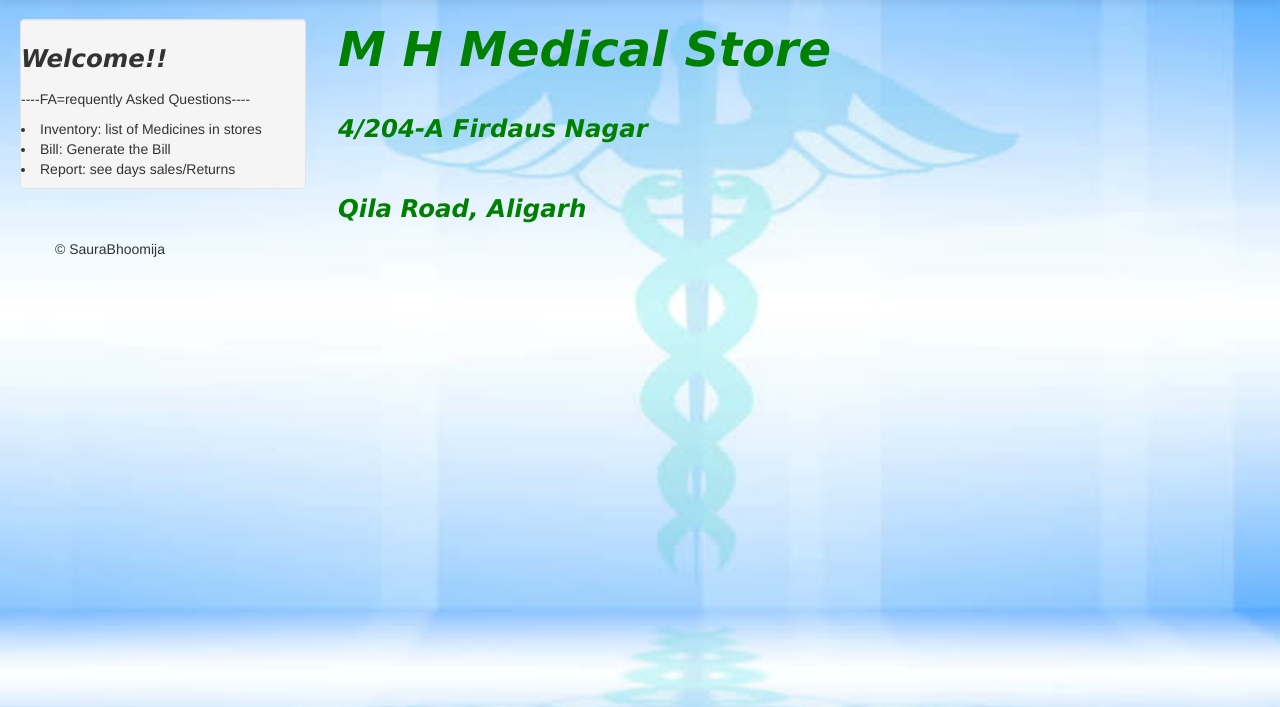
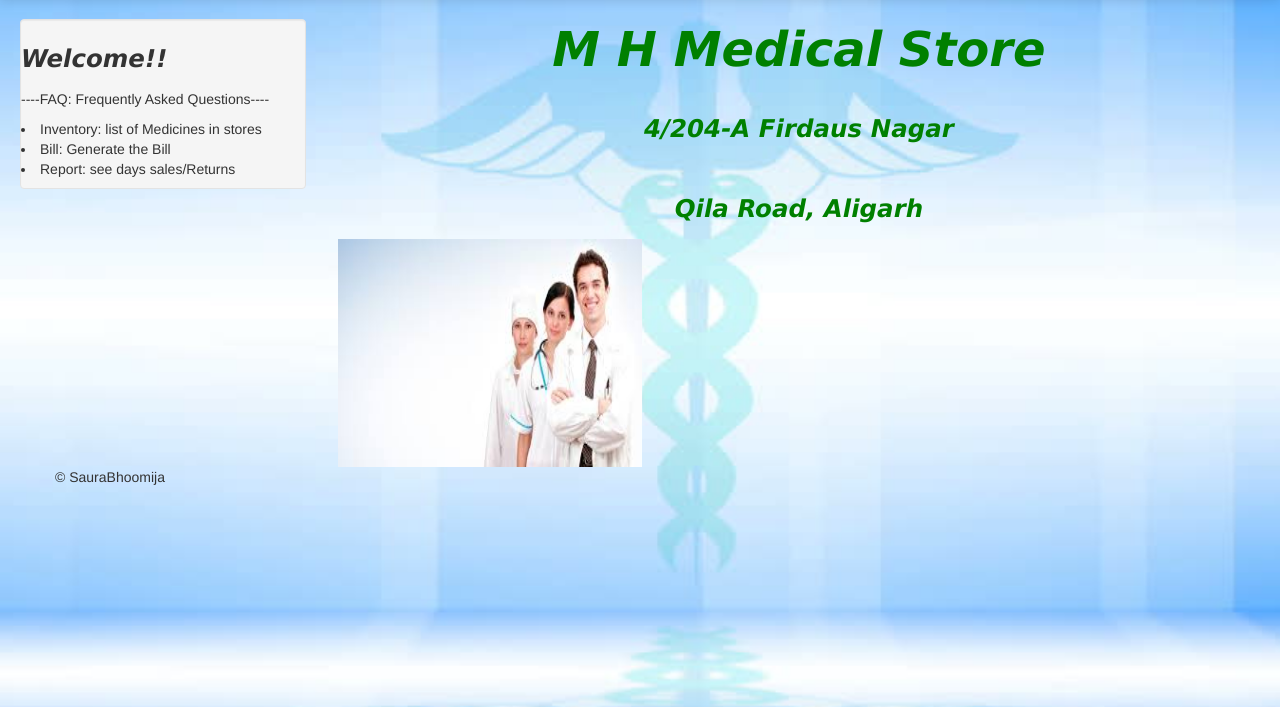
Before and after one commit to gsaurabhg/pharmacy, a Django app: page / in a window 1280 px wide. Shown: the part 41-748 px from the top of the page. Run offline with Django 3.2, Linux system fonts and the light colour scheme.

Commit message:
welcome screen modified

```diff
--- a/pharmacyapp/static/css/pharmacyapp.css
+++ b/pharmacyapp/static/css/pharmacyapp.css
@@ -19,6 +19,9 @@ h1, h3, h4 {
     font-style: italic;
 }
 
+h3.newClass {
+	text-align: center;
+	}
 h2 {
     font-family: 'verdana';
     font-style: bold;
--- a/pharmacyapp/templates/pharmacyapp/popup.html
+++ b/pharmacyapp/templates/pharmacyapp/popup.html
@@ -2,14 +2,15 @@
 
 {% block sidenav_block %}
     <h3>Welcome!!</h3>
-    <p>----FA=requently Asked Questions----</p>
+    <p>----FAQ: Frequently Asked Questions----</p>
     <li>Inventory: list of Medicines in stores</li>
     <li>Bill:      Generate the Bill</li>
     <li>Report:    see days sales/Returns</li>
 {% endblock %}
 
 {% block body_block%}
-    <h3><font size="30" color="green">M H Medical Store</font></h3><br>
-    <h3><font color="green">4/204-A Firdaus Nagar</font></h3><br>
-    <h3><font color="green">Qila Road, Aligarh</font></h3>
+    <h3 class="newClass"><font size="30" color="green">M H Medical Store</font></h3><br>
+    <h3 class="newClass"><font color="green">4/204-A Firdaus Nagar</font></h3><br>
+    <h3 class="newClass"><font color="green">Qila Road, Aligarh</font></h3>
+    <img src="..\static\images\hospital1.jpg" alt="Welcome" style="width:304px;height:228px;">
 {% endblock %}
```
